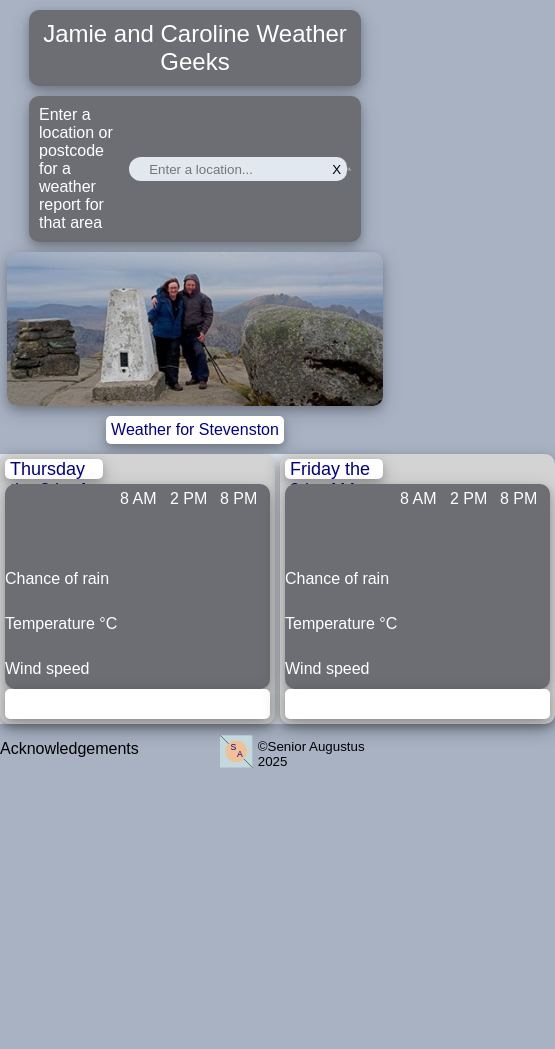
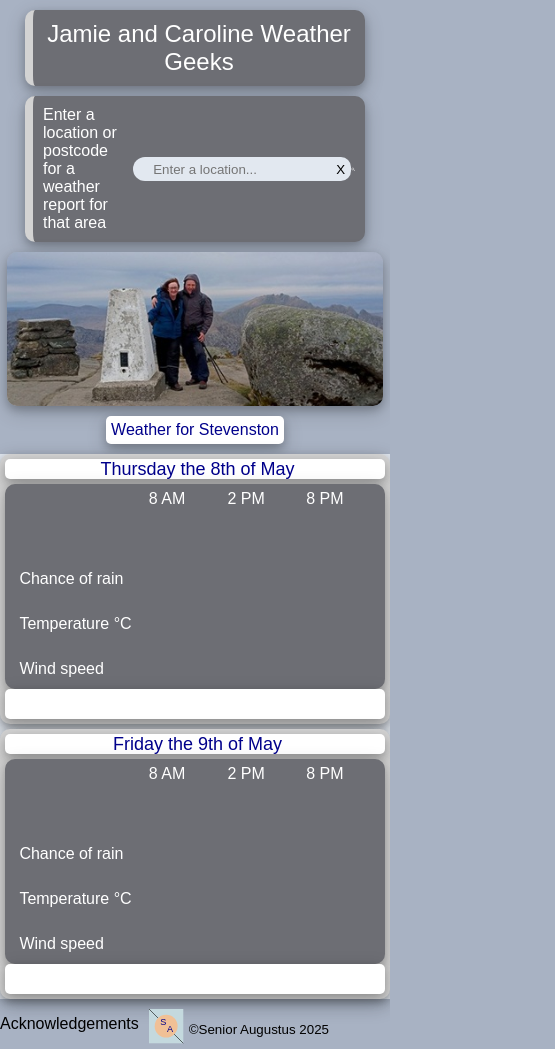
Before and after one commit to jamieh99/jcweather, a website built with webpack: page src/template.html in a window 390 px wide. Shown: the whole page, 555 px wide, since content can reach past the window. Before the commit the page ends 844 px from the top, so only its background shows below. Built offline with nearby package versions, Linux system fonts and the light colour scheme; no server answers.

Commit message:
made changes to media queries

```diff
--- a/src/styles.css
+++ b/src/styles.css
@@ -17,6 +17,7 @@ main {
 }
 
 header {
+  border-left: 8px solid lightgray;
   margin-top: 10px;
   padding: 10px;
   place-self: center;
@@ -30,6 +31,7 @@ header {
 }
 
 .search {
+  border-left: 8px solid lightgray;
   padding: 10px;
   place-self: center;
   width: 80%;
@@ -124,7 +126,6 @@ img {
 }
 
 .todayDate {
-  width: 35%;
   padding-left: 5px;
   background-color: white;
   border-radius: 5px;
@@ -133,6 +134,8 @@ img {
   display: flex;
   margin-bottom: 5px;
   color: darkblue;
+  text-align: center;
+  justify-content: center;
 }
 
 .report {
@@ -189,7 +192,6 @@ img {
 }
 
 .tomorrowDate {
-  width: 35%;
   padding-left: 5px;
   /*background-color: #1992d4;*/
   border-radius: 5px;
@@ -198,7 +200,7 @@ img {
   font-size: large;
   display: flex;
   margin-bottom: 5px;
-
+  justify-content: center;
   color: darkblue;
 }
 
@@ -283,4 +285,32 @@ footer {
   align-items: center;
 }
 
-/* MEDIA query - have scrollbars within the report section? */
+@media (max-width: 900px) {
+  body {
+    display: flex;
+    flex-direction: column;
+  }
+
+  footer {
+    width: 90%;
+  }
+}
+
+@media (max-width: 600px) and (orientation: portrait) {
+  .weather-reports {
+    display: flex;
+    flex-direction: column;
+  }
+  .logo {
+    justify-content: center;
+  }
+}
+
+@media (max-width: 430px) and (orientation: portrait) {
+  footer {
+    display: flex;
+    flex-wrap: nowrap;
+    gap: 10px;
+    align-items: center;
+  }
+}
```
